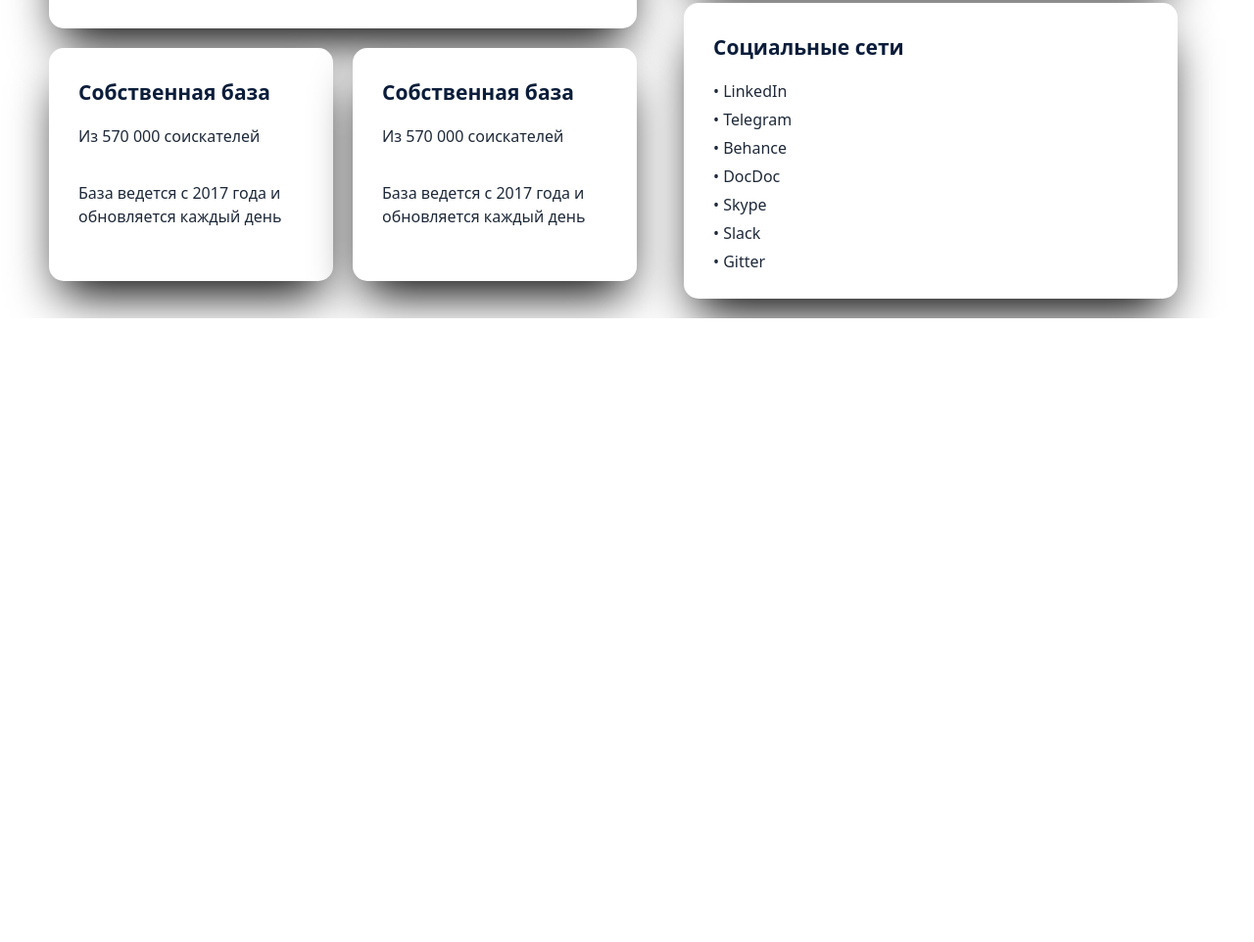
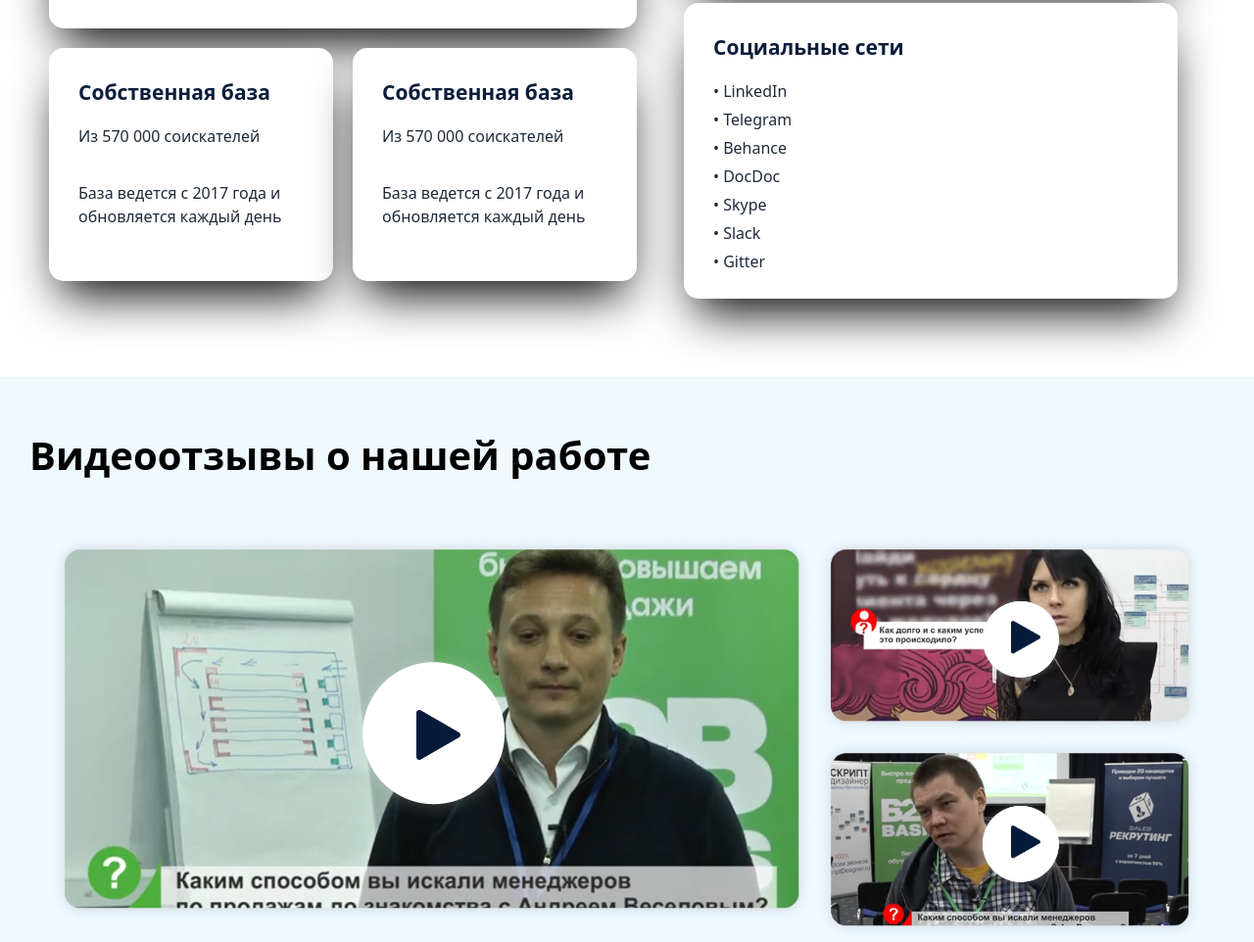
Before and after one commit to dilovar6666/exam2, a website: page index.html in a window 1280 px wide. Shown: the part 5745-6707 px from the top of the page at 98% size. Before the commit the page ends 6070 px from the top, so only its background shows below. Drawn offline with Linux system fonts and the light colour scheme.

Commit message:
feat: Add sect-9

```diff
--- a/index.html
+++ b/index.html
@@ -417,9 +417,11 @@
       <h1>Где мы будем искать соикателей?</h1>
    </section>
 
-   <section class="flex items-center gap-[20px] mt-[40px] lg:mt-[60px] flex-col max-w-[1300px] m-auto lg:flex-row lg:justify-center">
+   <section
+      class="flex items-center gap-[20px] mt-[40px] lg:mt-[60px] flex-col max-w-[1300px] m-auto lg:flex-row lg:justify-center">
       <div class="flex items-center gap-[20px]  flex-col lg:w-[600px]">
-         <div class="bg-[white] w-[90%] rounded-[15px] flex flex-col items-start p-[30px] shadow-2xl shadow-[black] lg:w-[600px]">
+         <div
+            class="bg-[white] w-[90%] rounded-[15px] flex flex-col items-start p-[30px] shadow-2xl shadow-[black] lg:w-[600px]">
             <h3 class="text-[#0B1D3A] text-[21px] font-bold mb-[16px]">Профильные сайты и форумы</h3>
             <div class="flex flex-col gap-[5px] text-gray-800 text-[16px] mb-[24px] lg:flex-row lg:justify-evenly">
                <div>
@@ -480,7 +482,8 @@
                </div>
             </div>
          </div>
-         <div class="bg-[white] w-[90%] rounded-[15px] flex flex-col items-start p-[30px] lg:pb-[50px] shadow-2xl shadow-[black]">
+         <div
+            class="bg-[white] w-[90%] rounded-[15px] flex flex-col items-start p-[30px] lg:pb-[50px] shadow-2xl shadow-[black]">
             <h3 class="text-[#0B1D3A] text-[21px] font-bold mb-[16px]">Социальные сети</h3>
             <div class="flex flex-col gap-[5px] lg:h-[150px] text-gray-800 text-[16px] mb-[24px]">
                <p>• LinkedIn</p>
@@ -511,7 +514,34 @@
             <p>База ведется с 2017 года и обновляется каждый день</p>
          </div>
       </div>
+   </section>
 
+
+
+   <section
+      class="max-w-[1300px] m-auto bg-[#F0F9FF] lg:pt-[50px] lg:pb-[50px]  lg:pl-[30px] pl-[20px] text-[30px] lg:text-[40px] lg:mt-[60px] mt-[30px] font-bold">
+      <h1>Видеоотзывы о нашей работе</h1>
+   </section>
+
+
+   <section class="max-w-[1300px] m-auto bg-[#F0F9FF] flex lg:px-[50px]">
+      <div class="relative">
+         <img class="relative" src="./forimg/Rectangle 35 (1).png" alt="">
+         <img class="absolute bottom-[120px] left-[300px]" src="./forimg/Ellipse 196.png" alt="">
+         <img class="absolute bottom-[185px] left-[375px]" src="./forimg/Polygon 1 (1).png" alt="">
+      </div>
+      <div>
+         <div class="relative">
+            <img class="relative" src="./forimg/Rectangle 36.png" alt="">
+            <img class="absolute bottom-[50px] left-[160px] w-[100px]" src="./forimg/Ellipse 196.png" alt="">
+            <img class="absolute bottom-[85px] left-[200px] w-[30px]" src="./forimg/Polygon 1 (1).png" alt="">
+         </div>
+         <div class="relative">
+            <img class="relative" src="./forimg/Rectangle 37.png" alt="">
+            <img class="absolute bottom-[50px] left-[160px] w-[100px]" src="./forimg/Ellipse 196.png" alt="">
+            <img class="absolute bottom-[85px] left-[200px] w-[30px]" src="./forimg/Polygon 1 (1).png" alt="">
+         </div>
+      </div>
    </section>
 </body>
 
```
Also changed, not shown: forimg/Ellipse 196.png (added), forimg/Polygon 1 (1).png (added), forimg/Rectangle 35 (1).png (added), forimg/Rectangle 36.png (added), forimg/Rectangle 37.png (added), src/output.css.
